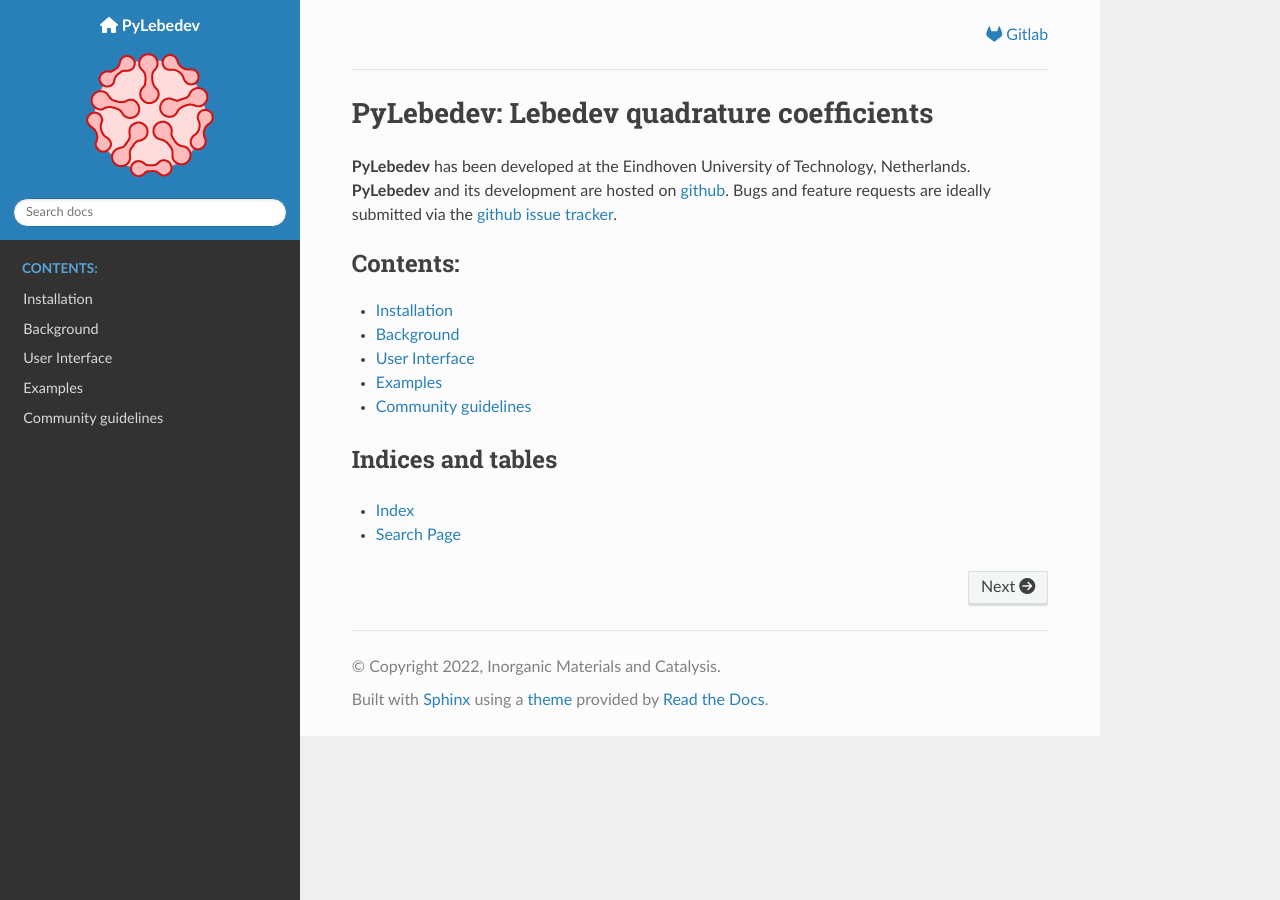
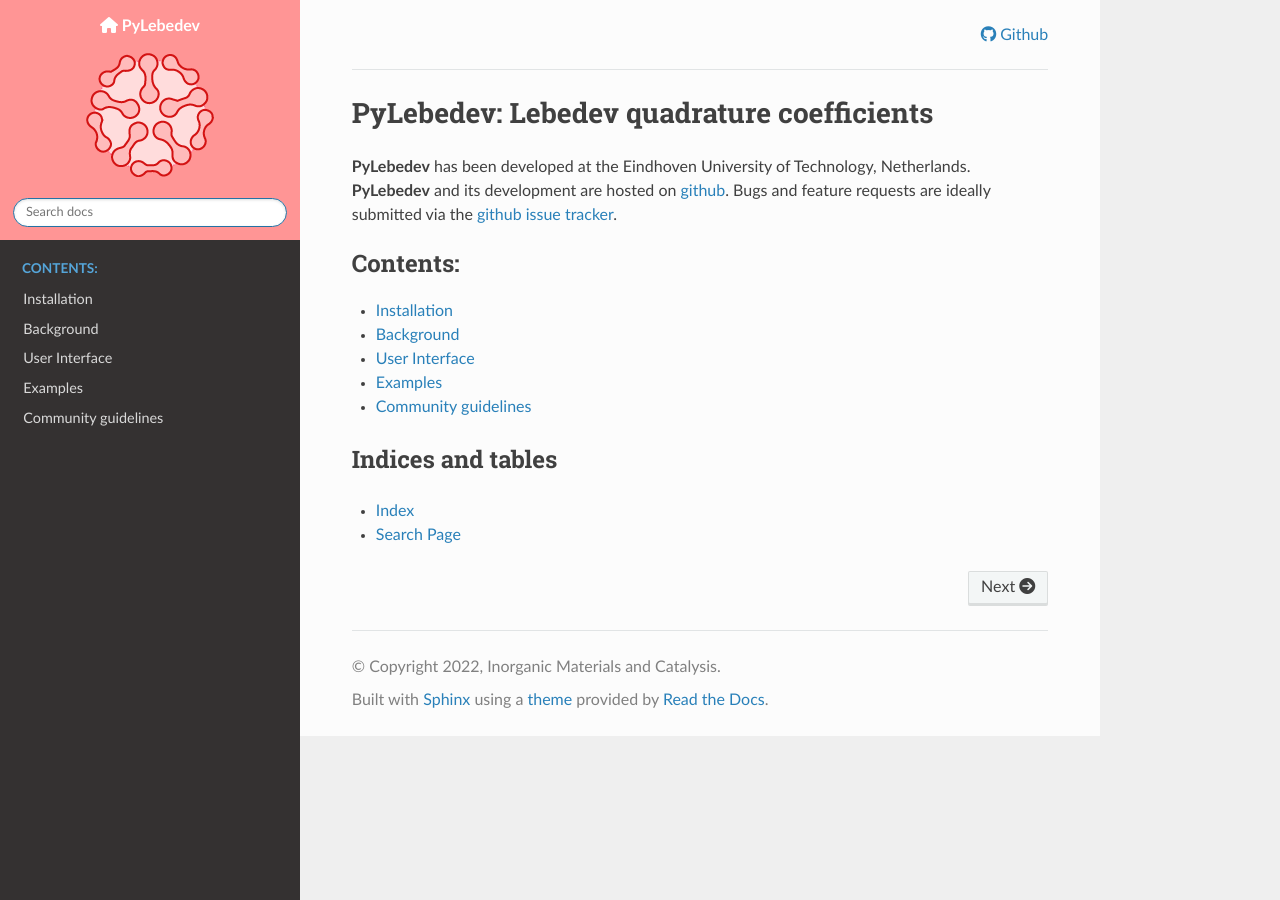
Before and after one commit to ifilot/pylebedev, a Sphinx documentation site: the page built from docs/index.rst, in a window 1280 px wide. Built offline with Sphinx 7.4.7 and the Read the Docs theme 2.0.0, drawn with Linux system fonts in a browser that asks for light colours; nearby versions of some CDN libraries.

Commit message:
Tuning lay-out

```diff
--- a/docs/_static/css/custom.css
+++ b/docs/_static/css/custom.css
@@ -1,5 +1,9 @@
 .tight-table td {
     white-space: normal !important;
+}
+
+.wy-side-nav-search {
+    background: #ff9595;
 }
 
 .icon.icon-home {
--- a/docs/_templates/breadcrumbs.html
+++ b/docs/_templates/breadcrumbs.html
@@ -1,4 +1,4 @@
 <div style="text-align: right;">
-<a href="https://gitlab.tue.nl/ifilot/pydft" target="_blank"><i class="fa-brands fa-gitlab"></i> Gitlab</a>
+<a href="https://www.github.com/ifilot/pylebedev" target="_blank"><i class="fa-brands fa-github"></i> Github</a>
 </div>
 <hr>
```
